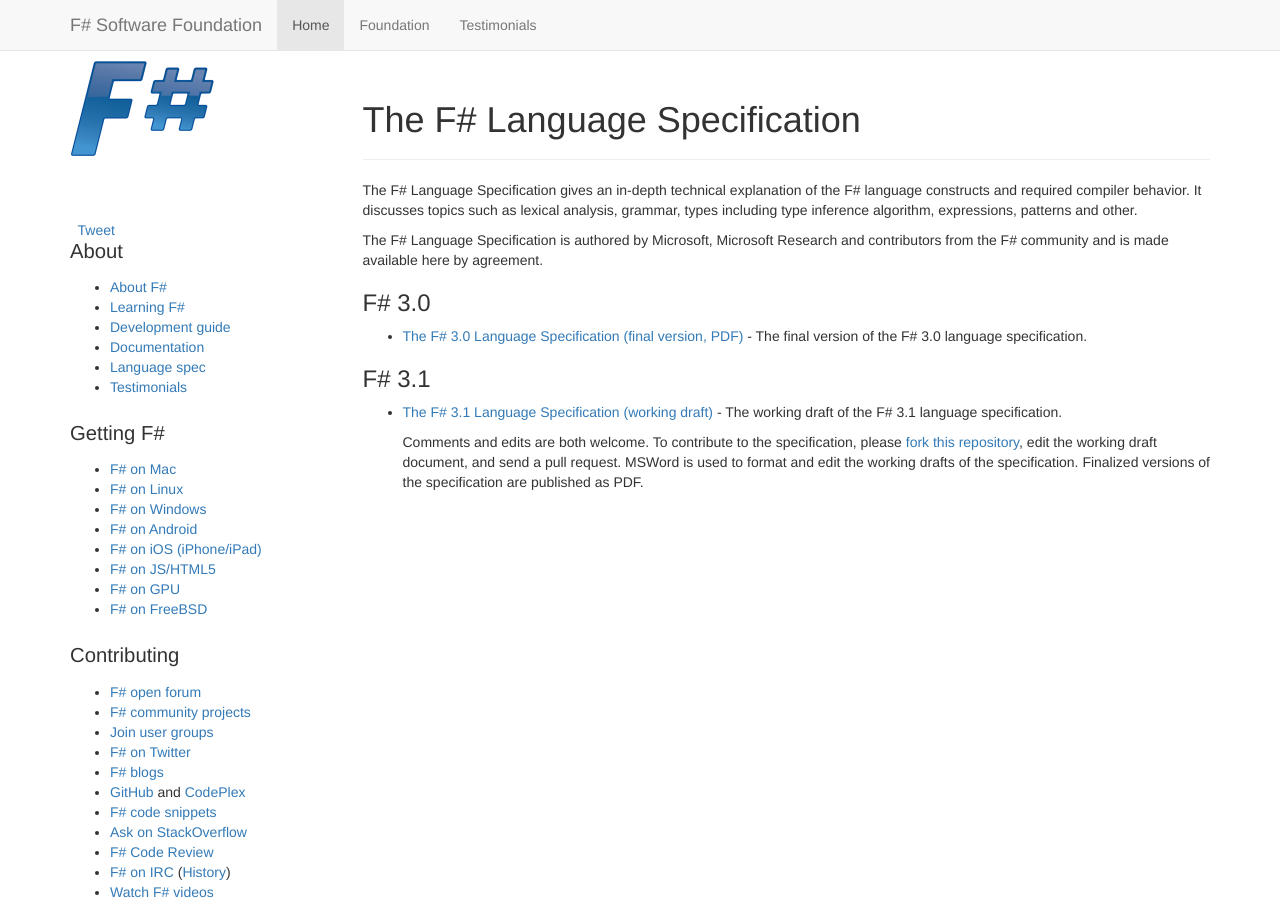
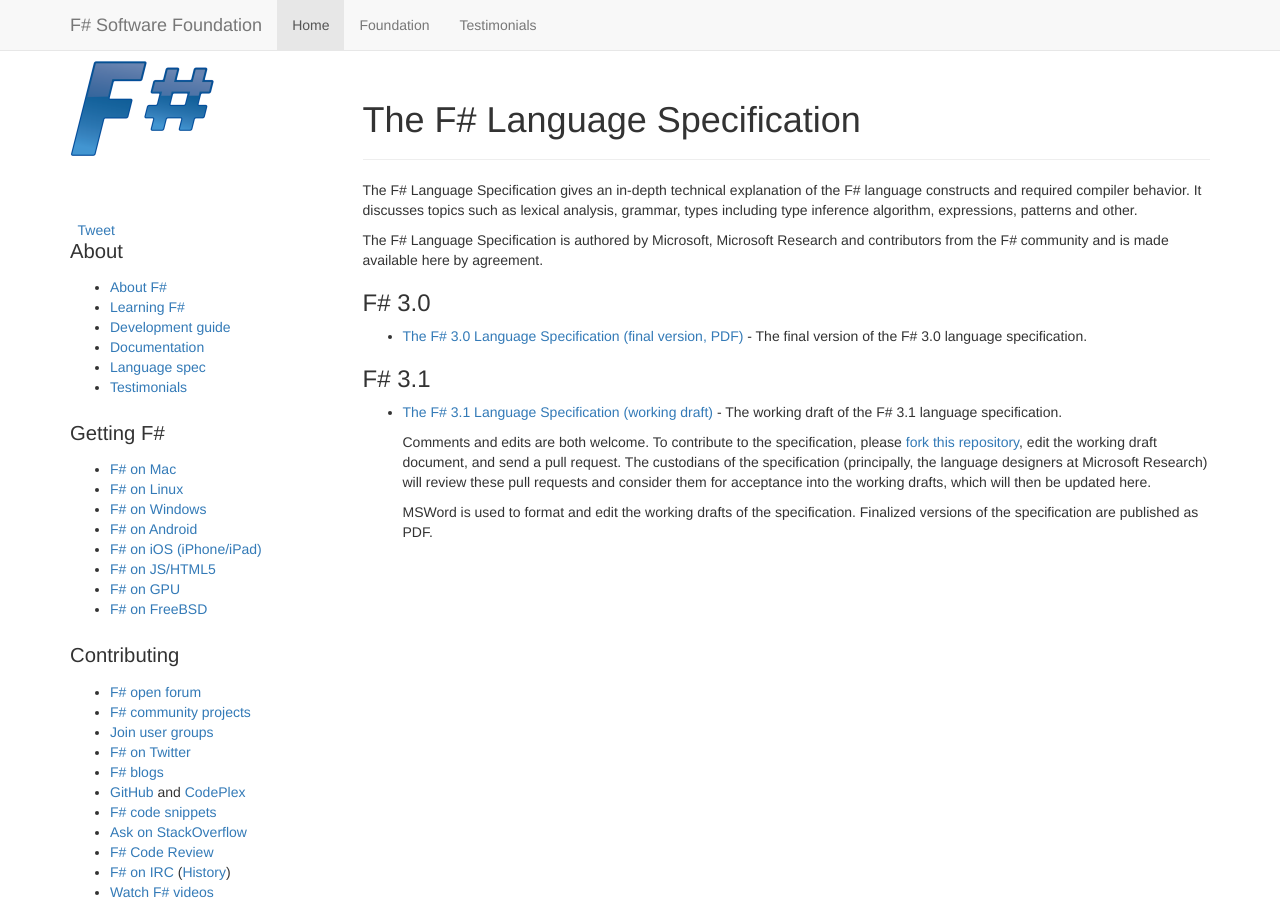
Before and after one commit to fsharp/fsharp.org, a Jekyll site: the page built from specs/language-spec/index.md, in a window 1280 px wide and 900 px high. Built offline with Jekyll 4.4.1, drawn with Linux system fonts in a browser that asks for light colours; nearby versions of some CDN libraries; some web fonts are replaced; comment, search, counter and statistics services are not loaded.

Commit message:
minor clarification

```diff
--- a/specs/language-spec/index.md
+++ b/specs/language-spec/index.md
@@ -24,5 +24,9 @@
     specification.
 
 	Comments and edits are both welcome. To contribute to the specification, please <a href="http://github.com/fsharp/fsfoundation">fork this repository</a>, edit the working draft document, and send a pull request.
+	The custodians of the specification (principally, the language designers at Microsoft Research) will
+	review these pull requests and consider them for acceptance into the working drafts, which will
+	then be updated here.
+
 	MSWord is used to format and edit the working drafts of the specification. Finalized versions
 	of the specification are published as PDF.
```
